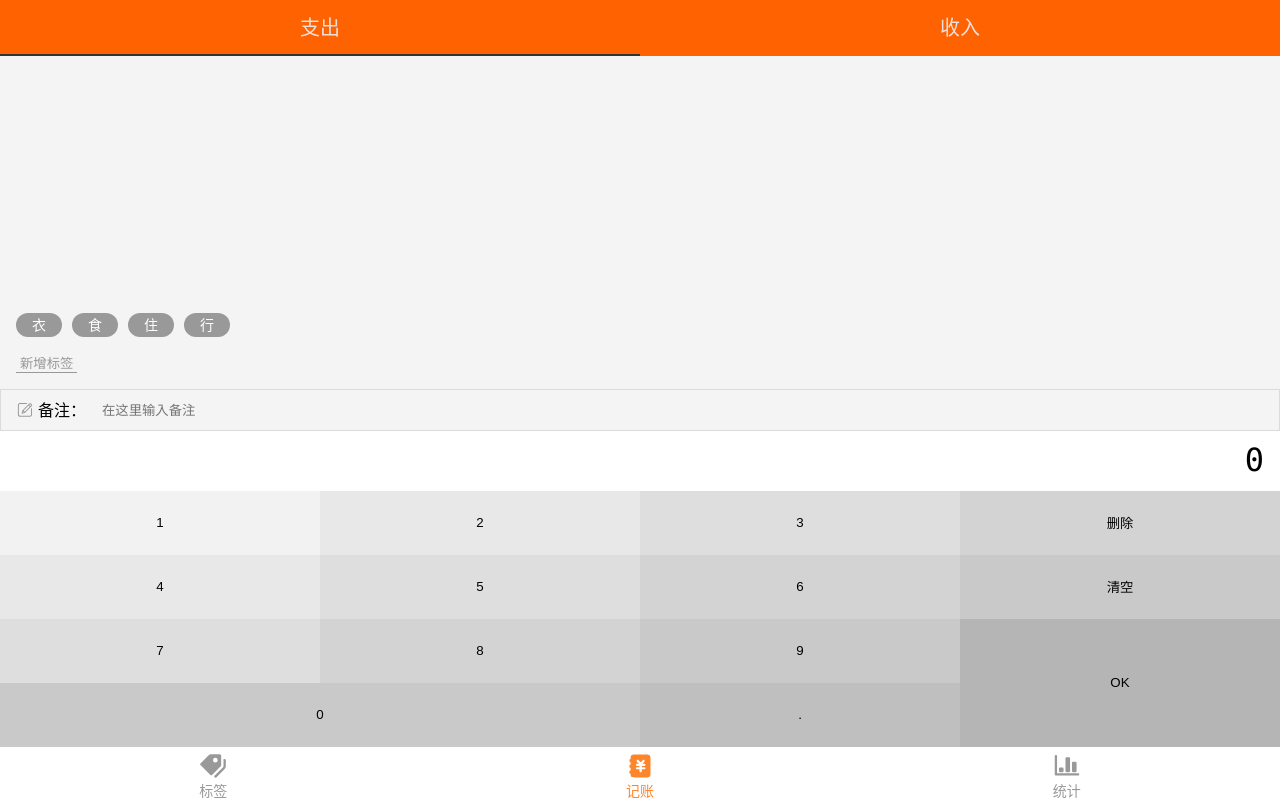
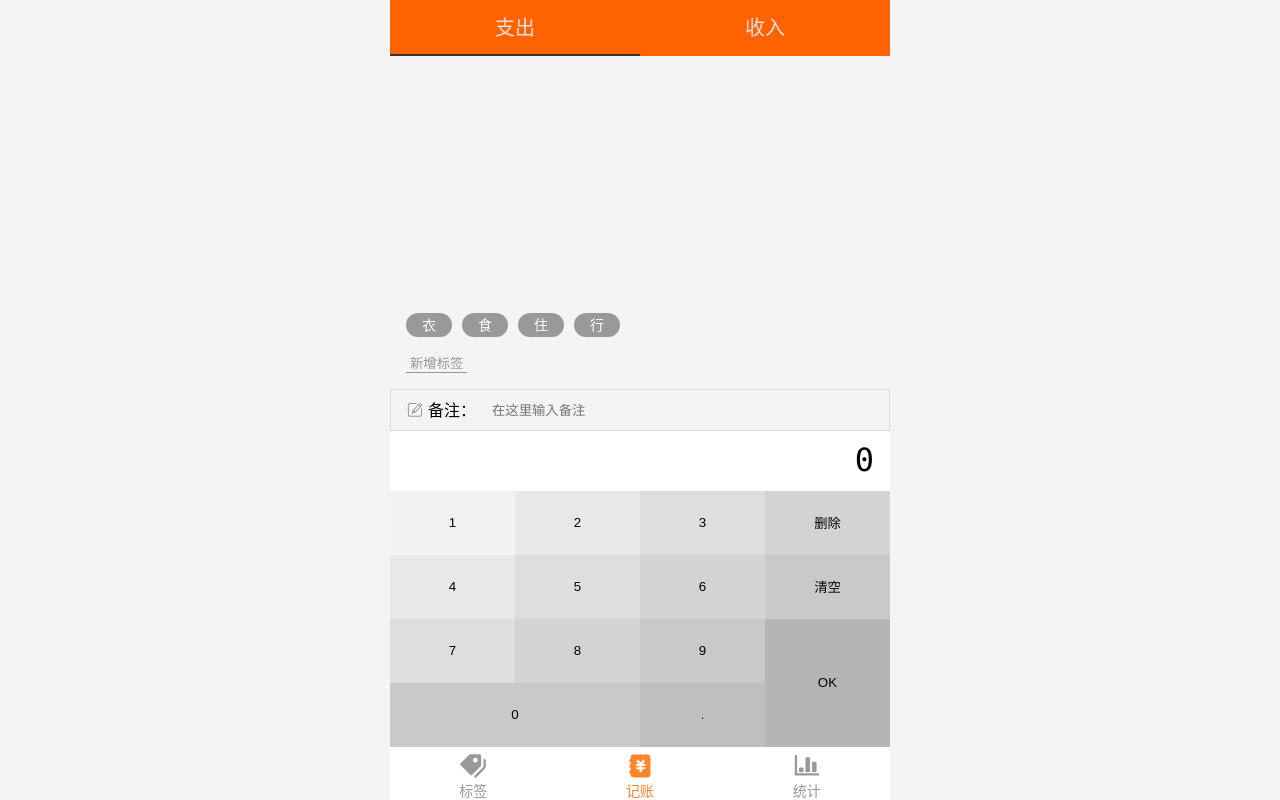
Before and after one commit to Biao9527/tally-react, a React app: page /#/money in a window 1280 px wide. Built offline with nearby package versions, Linux system fonts and the light colour scheme.

Commit message:
App样式：max-width为500px

```diff
--- a/src/App.tsx
+++ b/src/App.tsx
@@ -5,11 +5,16 @@ import Money from 'views/Money';
 import Statistics from 'views/Statistics';
 import Tags from 'views/Tags';
 import {Tag} from './views/Tag';
+import styled from 'styled-components';
 
 
-
+const AppWrapper = styled.div`
+  max-width: 500px;
+  margin: auto;
+`
 export default function App() {
   return (
+    <AppWrapper>
       <Router>
         <Routes>
           <Route path="/" element={<Navigate to="/money"/>}/>
@@ -20,5 +25,6 @@ export default function App() {
           <Route path="*" element={<NoMatch/>}/>
         </Routes>
       </Router>
+    </AppWrapper>
   );
 }
--- a/src/index.scss
+++ b/src/index.scss
@@ -43,3 +43,6 @@ body {
 h1,h2,h3,h4,h5,h6{
   font-weight: normal;
 }
+.root{
+  border: 1px solid red;
+}
```
Lines whose indentation alone changed are shown as unchanged.
